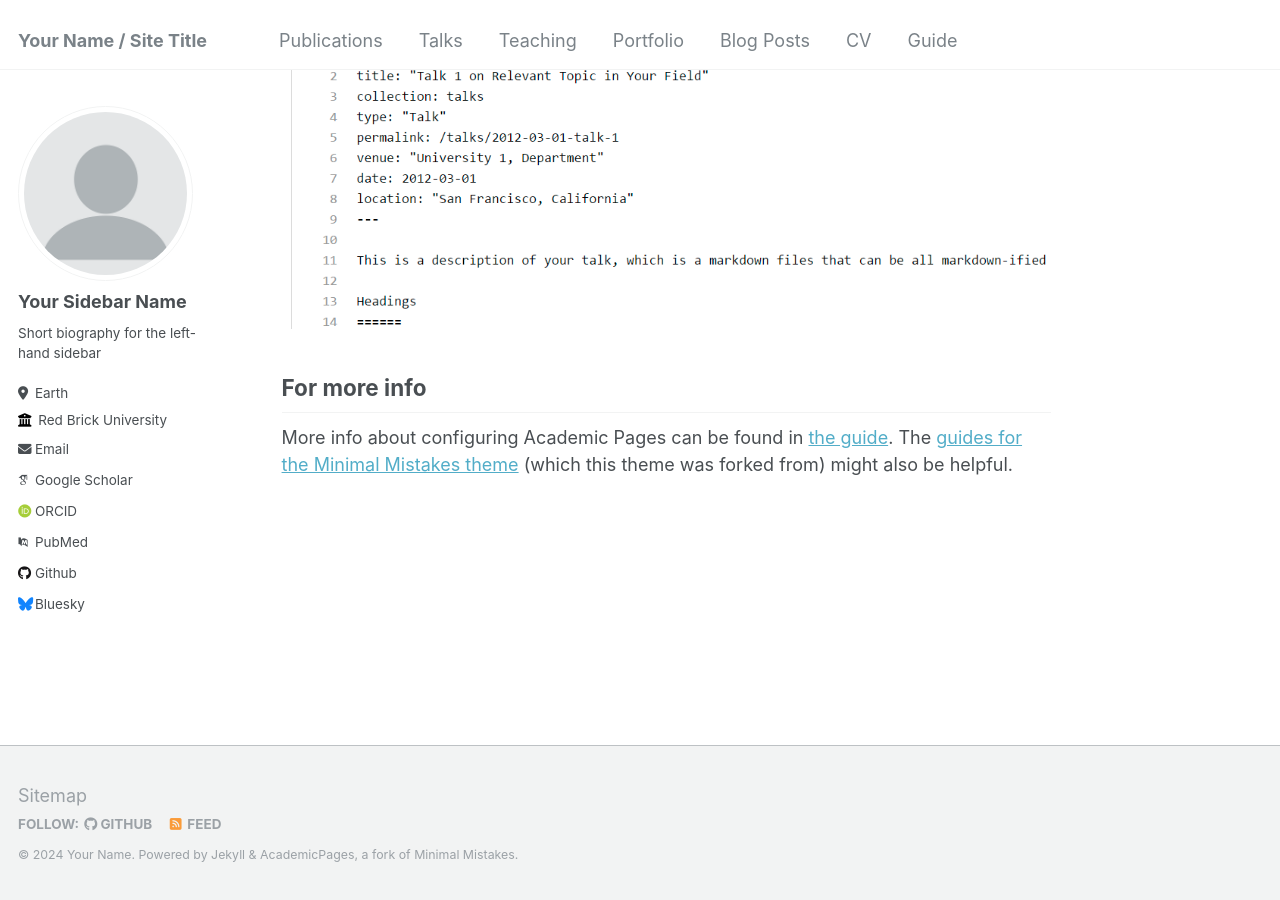
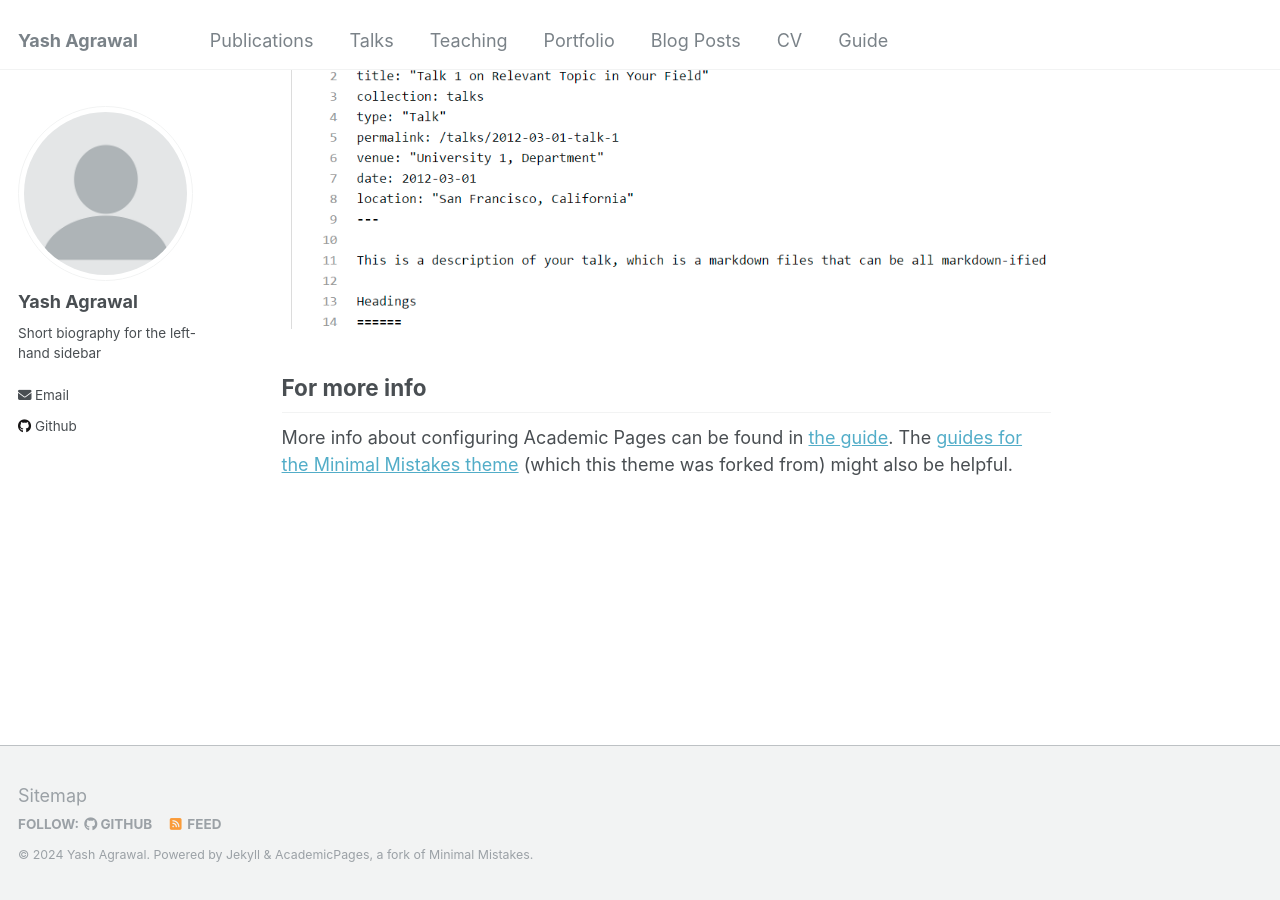
Before and after one commit to yash4agr/yash4agr.github.io, a Jekyll site: the page built from _pages/about.md, in a window 1280 px wide and 900 px high, scrolled down 2660 px. Built offline with Jekyll 4.4.1, drawn with Linux system fonts in a browser that asks for light colours; some web fonts are replaced.

Commit message:
Update _config.yml

```diff
--- a/_config.yml
+++ b/_config.yml
@@ -8,13 +8,13 @@
 
 # Basic Site Settings
 locale                   : "en-US"
-title                    : "Your Name / Site Title"
+title                    : "Yash Agrawal"
 title_separator          : "-"
-name                     : &name "Your Name"
-description              : &description "personal description"
-url                      : https://academicpages.github.io # the base hostname & protocol for your site e.g. "https://mmistakes.github.io"
+name                     : &name "Yash Agrawal"
+description              : &description "Hey!"
+url                      : https://yash4agr.github.io # the base hostname & protocol for your site e.g. "https://mmistakes.github.io"
 baseurl                  : "" # the subpath of your site, e.g. "/blog"
-repository               : "academicpages/academicpages.github.io"
+repository               : "yash4agr/yash4agr.github.io"
 
 # Site Author - The following control what appear as part of the author content on the side bar.
 #               If a field is blank the icon and link will not appear, otherwise it will be shown.
@@ -22,32 +22,32 @@ repository               : "academicpages/academicpages.github.io"
 author:
   # Biographic information
   avatar           : "profile.png"
-  name             : "Your Sidebar Name"
+  name             : "Yash Agrawal"
   pronouns         : # example: "she/her"
   bio              : "Short biography for the left-hand sidebar"
-  location         : "Earth"
-  employer         : "Red Brick University"
+  location         : #"Earth"
+  employer         : #"Red Brick University"
   uri              : # URL
-  email            : "none@example.org"
+  email            : "yash4agr@gmail.com"
 
   # Academic websites
   arxiv            : # URL - Update with the correct link to your profile
-  googlescholar    : "https://scholar.google.com/citations?user=PS_CX0AAAAAJ"
+  googlescholar    : #"https://scholar.google.com/citations?user=PS_CX0AAAAAJ"
   impactstory      : # URL
-  orcid            : "http://orcid.org/yourorcidurl"
-  pubmed           : "https://www.ncbi.nlm.nih.gov/pubmed/?term=john+snow"
+  orcid            : #"http://orcid.org/yourorcidurl"
+  pubmed           : #"https://www.ncbi.nlm.nih.gov/pubmed/?term=john+snow"
   researchgate     : # URL
 
   # Repositories and software development
   bitbucket        : # Username - Update with your username on the site
   codepen          : # Username
   dribbble         : # Username
-  github           : "academicpages"
+  github           : "yash4agr"
   kaggle           : # Username
   stackoverflow    : # User number or user number and name (i.e., use "1" or "1/jeff-atwood")
 
   # Social media
-  bluesky          : "bsky.app" # Replace this with you Bluesky username
+  bluesky          : #"bsky.app" # Replace this with you Bluesky username
   facebook         : # Username
   flickr           : # Username
   foursquare       : # Username
```
